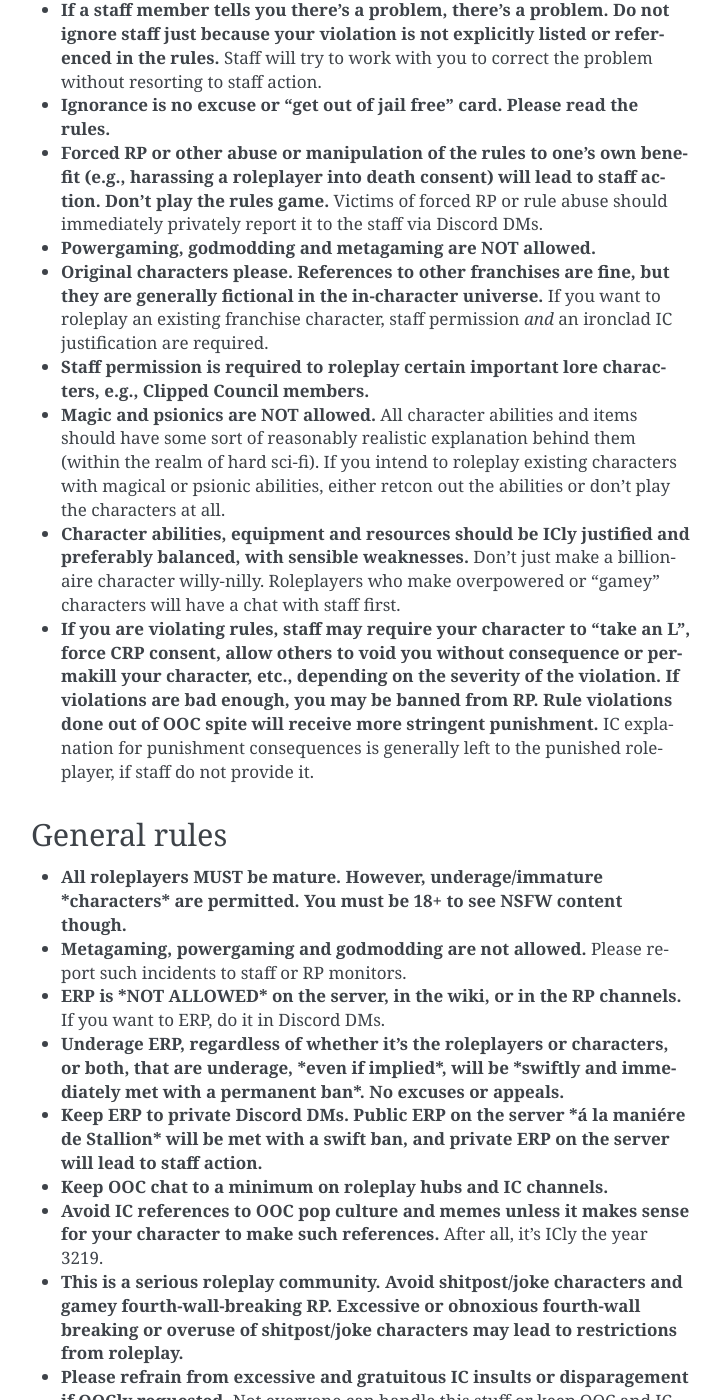
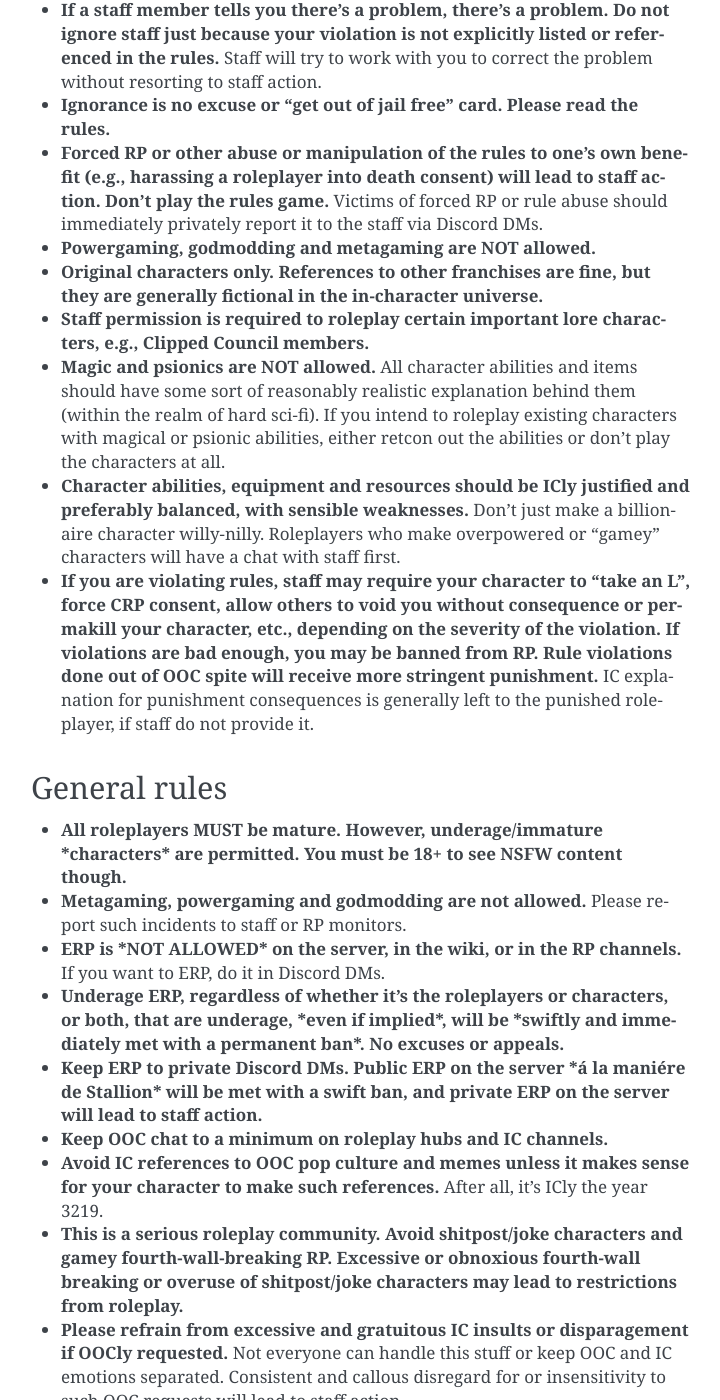
Before and after one commit to FezzedOne/epsilon-rp, a Sphinx documentation site: the page built from docs/rules.rst, in a window 1280 px wide and 1400 px high, scrolled down 4670 px. Shown: the whole window, without its empty margins (389-1109 px from the left). Built offline with Sphinx 7.4.7, drawn with Linux system fonts in a browser that asks for light colours; some of the changed text lies outside the part shown.

Commit message:
Updated rules regarding existing characters.

```diff
--- a/docs/rules.rst
+++ b/docs/rules.rst
@@ -126,7 +126,7 @@
 -   **Ignorance is no excuse or "get out of jail free" card. Please read the rules.**
 -   **Forced RP or other abuse or manipulation of the rules to one's own benefit (e.g., harassing a roleplayer into death consent) will lead to staff action. Don't play the rules game.** Victims of forced RP or rule abuse should immediately privately report it to the staff via Discord DMs.
 -   **Powergaming, godmodding and metagaming are NOT allowed.**
--   **Original characters please. References to other franchises are fine, but they are generally fictional in the in-character universe.** If you want to roleplay an existing franchise character, staff permission *and* an ironclad IC justification are required.
+-   **Original characters only. References to other franchises are fine, but they are generally fictional in the in-character universe.**
 -   **Staff permission is required to roleplay certain important lore characters, e.g., Clipped Council members.**
 -   **Magic and psionics are NOT allowed.** All character abilities and items should have some sort of reasonably realistic explanation behind them (within the realm of hard sci-fi). If you intend to roleplay existing characters with magical or psionic abilities, either retcon out the abilities or don't play the characters at all.
 -   **Character abilities, equipment and resources should be ICly justified and preferably balanced, with sensible weaknesses.** Don't just make a billionaire character willy-nilly. Roleplayers who make overpowered or "gamey" characters will have a chat with staff first.
@@ -144,7 +144,7 @@
 -   **Avoid IC references to OOC pop culture and memes unless it makes sense for your character to make such references.** After all, it's ICly the year 3219.
 -   **This is a serious roleplay community. Avoid shitpost/joke characters and gamey fourth-wall-breaking RP. Excessive or obnoxious fourth-wall breaking or overuse of shitpost/joke characters may lead to restrictions from roleplay.**
 -   **Please refrain from excessive and gratuitous IC insults or disparagement if OOCly requested.** Not everyone can handle this stuff or keep OOC and IC emotions separated. Consistent and callous disregard for or insensitivity to such OOC requests will lead to staff action.
--   **Cross-server roleplay is encouraged!** Bring in all the existing characters you want.
+-   **New characters are preferred, but existing characters are allowed.** Existing characters that you bring to Epsilon will not be "trapped", meaning that you can still roleplay them elsewhere (though there will likely be divergence in character arcs due to server lore).
 -   **Server lore takes precedence over vanilla lore on Epsilon RP.**
 -   **Roleplayers should try to resolve conflicts regarding roleplay rules before going to staff.** This should hopefully save everyone a lot of grief.
 -   Some combat-related rules may be ignored if consent from all parties is given *and* staff give the okay to it. Abuse of this stipulation is, however, not tolerated.
```
